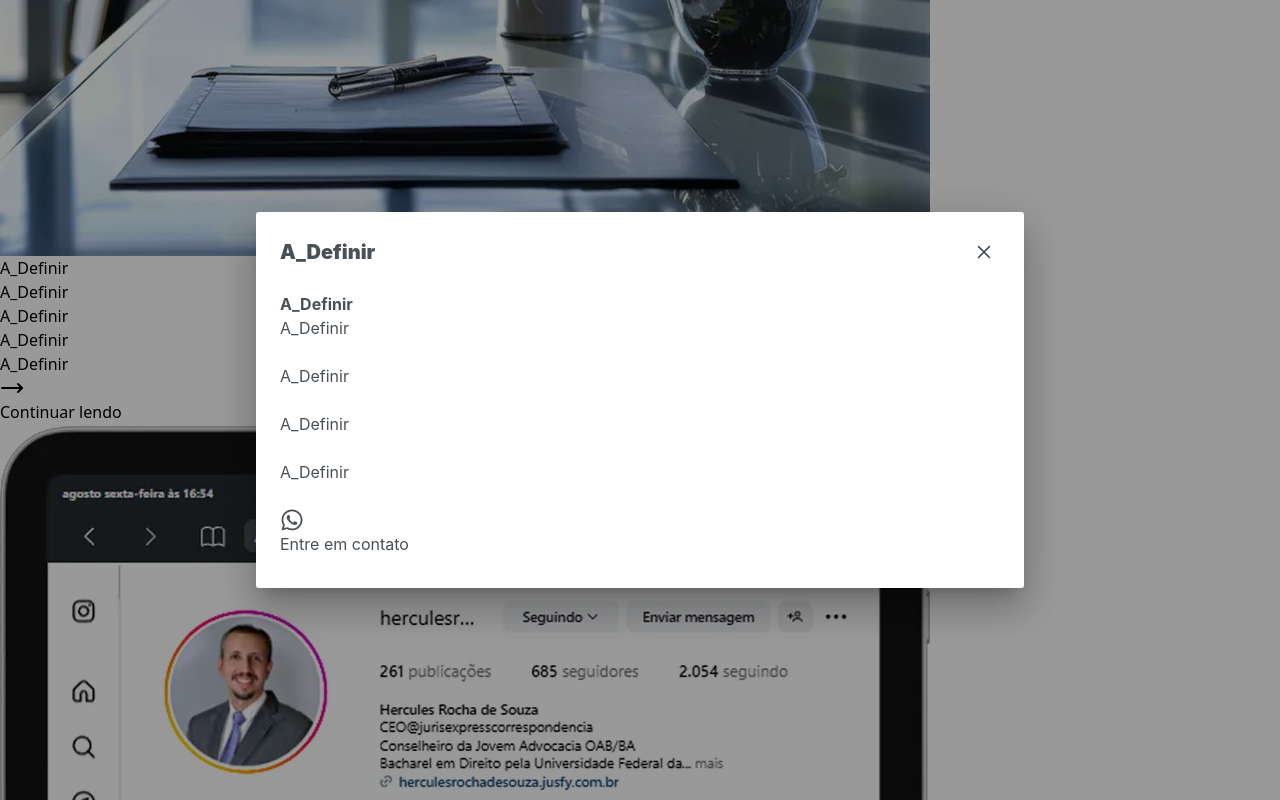
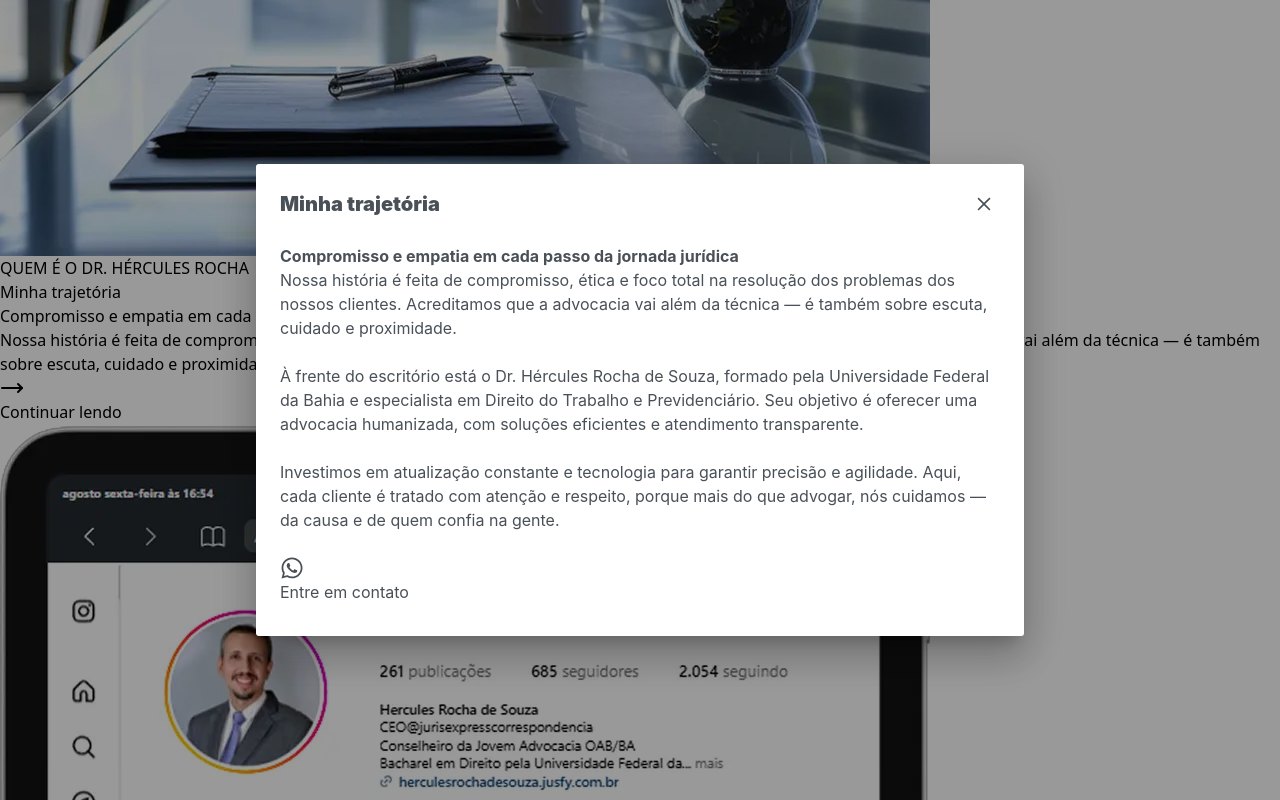
Before and after one commit to Paper-Street-Softwares/Dev-Template, a React (Vite) app: page / in a window 1280 px wide. Both pictures are taken after a click on the button "Continuar lendo". Shown: the part 1638-2438 px from the top of the page. Built offline with nearby package versions, Linux system fonts and the light colour scheme; a web font is replaced by a local one.

Commit message:
fix: About e AboutInstagram

```diff
--- a/src/content/content.jsx
+++ b/src/content/content.jsx
@@ -427,33 +427,38 @@ const content = {
         img: aboutImg1,
         alt: "Imagem profissional de escritório/advogado(a)",
       },
-      miniTag: "A_Definir",
-      title: "A_Definir",
-      subtitle: "A_Definir",
-      labelInstagram: "Siga-nos no Instagram",
-      labelFacebook: "Siga-nos no Facebook",
-      labelLinkedin: "Siga-nos no LinkedIn",
-      labelX: "Siga-nos no X",
+      miniTag: "QUEM É O DR. HÉRCULES ROCHA",
+      title: "Minha trajetória",
+      subtitle: "Compromisso e empatia em cada passo da jornada jurídica",
+      labelInstagram: "Siga-me no Instagram",
+      labelFacebook: "Siga-me no Facebook",
+      labelLinkedin: "Siga-me no LinkedIn",
+      labelX: "Siga-me no X",
       paragraph: (
         <div>
-          A_Definir
-          <br />
-          A_Definir
+          Nossa história é feita de compromisso, ética e foco total na resolução
+          dos problemas dos nossos clientes. Acreditamos que a advocacia vai
+          além da técnica — é também sobre escuta, cuidado e proximidade.
         </div>
       ),
       buttonModalLabelAbout: "Continuar lendo",
       modal: (
         <p>
-          A_Definir
+          Nossa história é feita de compromisso, ética e foco total na resolução
+          dos problemas dos nossos clientes. Acreditamos que a advocacia vai
+          além da técnica — é também sobre escuta, cuidado e proximidade.
           <br />
           <br />
-          A_Definir
+          À frente do escritório está o Dr. Hércules Rocha de Souza, formado
+          pela Universidade Federal da Bahia e especialista em Direito do
+          Trabalho e Previdenciário. Seu objetivo é oferecer uma advocacia
+          humanizada, com soluções eficientes e atendimento transparente.
           <br />
           <br />
-          A_Definir
-          <br />
-          <br />
-          A_Definir
+          Investimos em atualização constante e tecnologia para garantir
+          precisão e agilidade. Aqui, cada cliente é tratado com atenção e
+          respeito, porque mais do que advogar, nós cuidamos — da causa e de
+          quem confia na gente.
           <br />
           <br />
         </p>
@@ -467,14 +472,15 @@ const content = {
           imgSocial: aboutInstagram,
           alt: `Foto do Instagram do ${infos.name}`,
         },
-        miniTag: "A_Definir",
-        title: "A_Definir",
-        subtitle: "A_Definir",
+        miniTag: "REDES SOCIAIS",
+        title: "Conecte-se agora mesmo",
+        subtitle:
+          "Aproveite nossas redes sociais para mantermos contato e ficar por dentro de atualizações importantes no mundo do direito.",
         paragraph: <p></p>,
-        labelInstagram: "Siga-nos no Instagram",
-        labelFacebook: "Siga-nos no Facebook",
-        labelLinkedin: "Siga-nos no LinkedIn",
-        labelX: "Siga-nos no X",
+        labelInstagram: "Siga-me no Instagram",
+        labelFacebook: "Siga-me no Facebook",
+        labelLinkedin: "Siga-me no LinkedIn",
+        labelX: "Siga-me no X",
       },
     },
     cta: {
```
